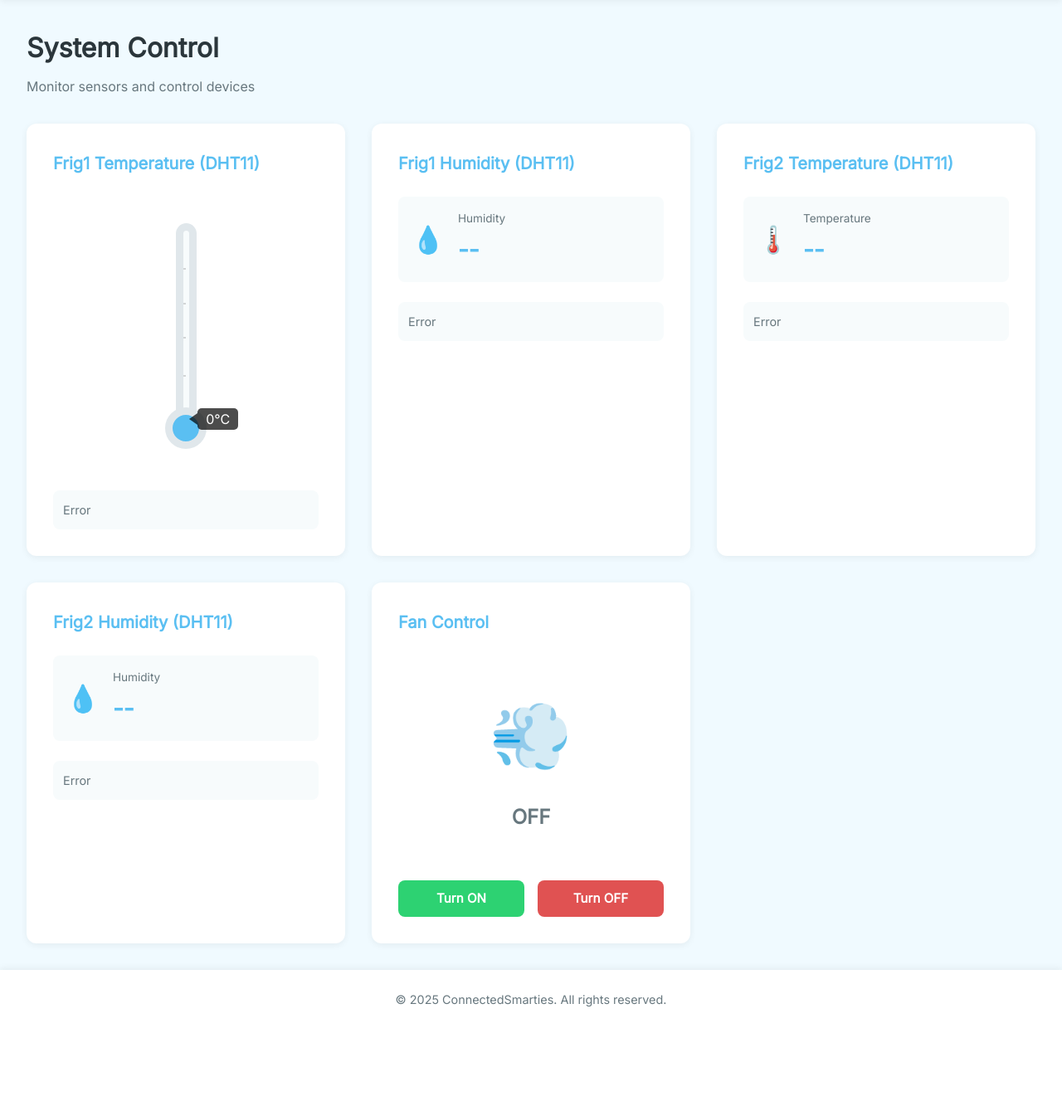
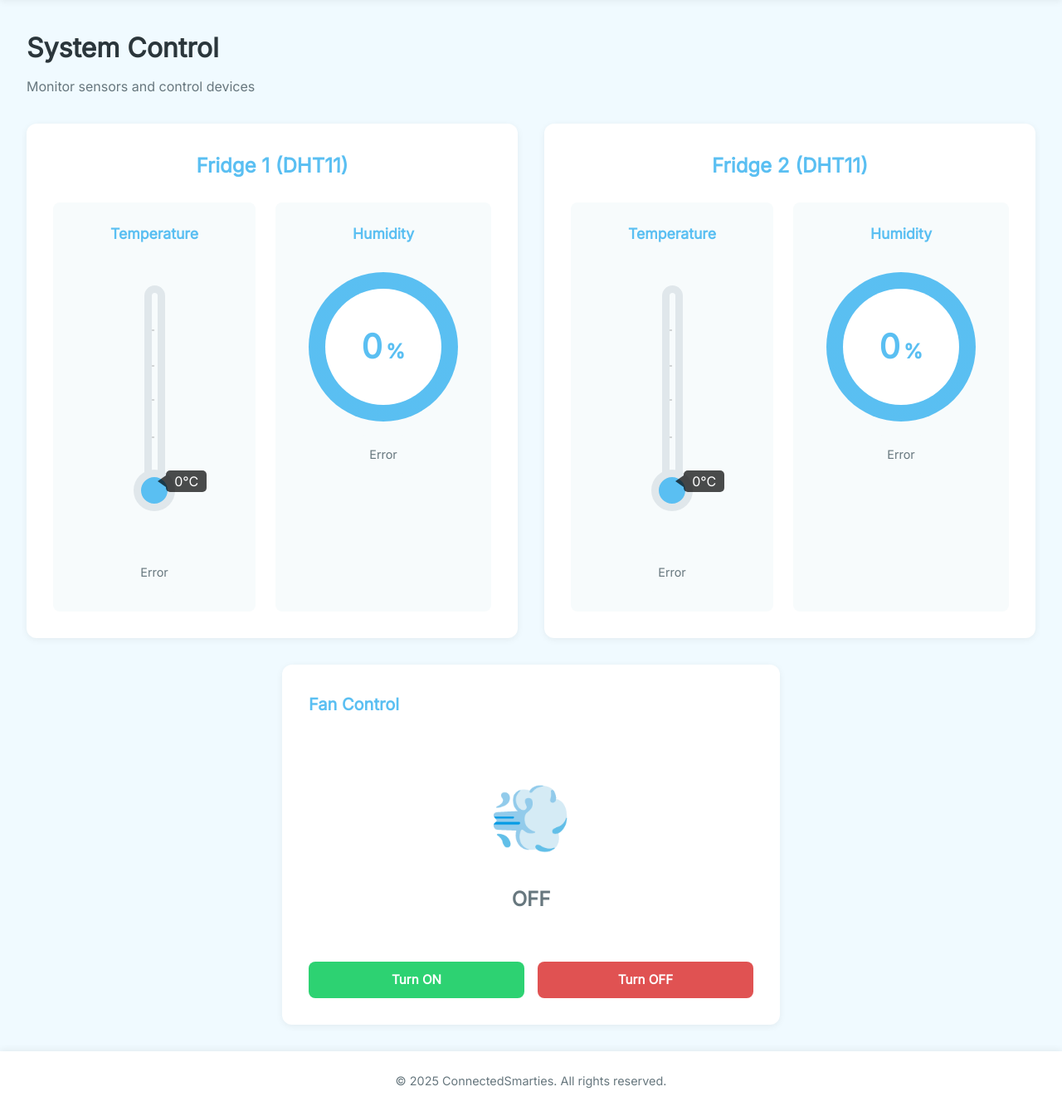
Before and after one commit to Vacheprime/ConnectedSmarties, a Python web app: template back-end/templates/home.html in a window 1280 px wide. Shown: the part 70-1409 px from the top of the page at 83% size. Before the commit the page ends 1283 px from the top, so only its background shows below. Run offline with Jinja, Linux system fonts and the light colour scheme; the template is opened without the code that fills it, so the values that code supplies are empty; some web fonts are replaced.

Commit message:
UI: successfully added the thermometer and the humidiy gauges in the home page :D

```diff
--- a/back-end/static/js/home.js
+++ b/back-end/static/js/home.js
@@ -6,8 +6,8 @@ function showToast(title, message, type) {
   console.log(`Toast - Title: ${title}, Message: ${message}, Type: ${type}`)
 }
 
-function updateThermometer(temperature) {
-  const thermometerElement = document.getElementById("temperature")
+function updateThermometer(temperature, thermometerId) {
+  const thermometerElement = document.getElementById(`temperature-${thermometerId}`)
   const minTemp = -20
   const maxTemp = 50
 
@@ -19,6 +19,19 @@ function updateThermometer(temperature) {
   thermometerElement.setAttribute("data-value", temperature + "°C")
 }
 
+function updateHumidityGauge(humidity, gaugeId) {
+  const humidityValueElement = document.getElementById(`humidity-value-${gaugeId}`)
+
+  // Clamp the humidity value to be within 0-100%
+  const clampedHumidity = Math.max(0, Math.min(100, Number.parseFloat(humidity)))
+
+  // Update the numerical display
+  humidityValueElement.textContent = Math.round(clampedHumidity)
+
+  // Update the CSS variable for the gauge fill
+  document.documentElement.style.setProperty(`--humidity-${gaugeId}`, clampedHumidity)
+}
+
 // Fetch sensor data
 async function fetchSensorData() {
   try {
@@ -27,18 +40,17 @@ async function fetchSensorData() {
       const data = await response.json()
 
       const sensor1Temp = Number.parseFloat(data.sensor1.temperature)
-      updateThermometer(sensor1Temp)
+      updateThermometer(sensor1Temp, 1)
+      updateHumidityGauge(data.sensor1.humidity, 1)
 
-      document.getElementById("sensor1-humidity").textContent = `${data.sensor1.humidity}%`
+      const sensor2Temp = Number.parseFloat(data.sensor2.temperature)
+      updateThermometer(sensor2Temp, 2)
+      updateHumidityGauge(data.sensor2.humidity, 2)
 
-      document.getElementById("sensor2-temp").textContent = `${data.sensor2.temperature}°C`
-
-      document.getElementById("sensor2-humidity").textContent = `${data.sensor2.humidity}%`
-
-      document.getElementById("sensor1-status").innerHTML = '<span class="status-dot"></span><span>Active</span>'
+      document.getElementById("sensor1-temp-status").innerHTML = '<span class="status-dot"></span><span>Active</span>'
       document.getElementById("sensor1-humidity-status").innerHTML =
         '<span class="status-dot"></span><span>Active</span>'
-      document.getElementById("sensor2-status").innerHTML = '<span class="status-dot"></span><span>Active</span>'
+      document.getElementById("sensor2-temp-status").innerHTML = '<span class="status-dot"></span><span>Active</span>'
       document.getElementById("sensor2-humidity-status").innerHTML =
         '<span class="status-dot"></span><span>Active</span>'
     } else {
@@ -48,9 +60,9 @@ async function fetchSensorData() {
     console.error("Error fetching sensor data:", error)
     showToast("Sensor Error", "Failed to fetch sensor data", "error")
 
-    document.getElementById("sensor1-status").innerHTML = "<span>Error</span>"
+    document.getElementById("sensor1-temp-status").innerHTML = "<span>Error</span>"
     document.getElementById("sensor1-humidity-status").innerHTML = "<span>Error</span>"
-    document.getElementById("sensor2-status").innerHTML = "<span>Error</span>"
+    document.getElementById("sensor2-temp-status").innerHTML = "<span>Error</span>"
     document.getElementById("sensor2-humidity-status").innerHTML = "<span>Error</span>"
   }
 }
--- a/back-end/static/styles/home.css
+++ b/back-end/static/styles/home.css
@@ -135,3 +135,52 @@
 .fan-controls button {
   flex: 1;
 }
+
+.fridges-container {
+  display: grid;
+  grid-template-columns: repeat(auto-fit, minmax(500px, 1fr));
+  gap: 2rem;
+  margin-bottom: 2rem;
+}
+
+.fridge-section {
+  background-color: var(--color-background-light);
+  padding: 2rem;
+  border-radius: var(--border-radius);
+  box-shadow: var(--card-shadow);
+}
+
+.fridge-title {
+  color: var(--color-primary);
+  margin-bottom: 1.5rem;
+  font-size: 1.5rem;
+  text-align: center;
+  font-weight: 700;
+}
+
+.fridge-monitors {
+  display: grid;
+  grid-template-columns: repeat(2, 1fr);
+  gap: 1.5rem;
+}
+
+.monitor-card {
+  background-color: var(--color-background-card);
+  padding: 1.5rem;
+  border-radius: var(--border-radius-small);
+  display: flex;
+  flex-direction: column;
+  align-items: center;
+}
+
+.monitor-card h3 {
+  color: var(--color-primary);
+  margin-bottom: 1rem;
+  font-size: 1.1rem;
+  font-weight: 600;
+}
+
+.fan-section {
+  max-width: 600px;
+  margin: 0 auto;
+}
--- /dev/null
+++ b/back-end/static/styles/humidity-gauge.css
@@ -0,0 +1,75 @@
+:root {
+  --humidity-1: 0;
+  --humidity-2: 0;
+}
+
+.humidity-gauge-container {
+  display: flex;
+  justify-content: center;
+  align-items: center;
+  padding: 1rem;
+}
+
+.humidity-gauge {
+  position: relative;
+  width: 180px;
+  height: 180px;
+  border-radius: 50%;
+  background: conic-gradient(
+    #e0e0e0 0%,
+    #e0e0e0 calc(var(--humidity) * 1%),
+    var(--color-primary) calc(var(--humidity) * 1%),
+    var(--color-primary) 100%
+  );
+  display: flex;
+  justify-content: center;
+  align-items: center;
+  transition: background 0.3s ease;
+}
+
+.humidity-gauge::after {
+  content: "";
+  position: absolute;
+  width: 140px;
+  height: 140px;
+  border-radius: 50%;
+  background-color: white;
+}
+
+.humidity-gauge-label {
+  position: relative;
+  z-index: 1;
+  font-size: 2.5rem;
+  font-weight: bold;
+  color: var(--color-primary);
+  display: flex;
+  align-items: baseline;
+  gap: 0.25rem;
+}
+
+.humidity-gauge-label .humidity-value {
+  font-size: 2.5rem;
+}
+
+.humidity-gauge-label .humidity-unit {
+  font-size: 1.5rem;
+}
+
+/* Individual gauge styling */
+#humidity-gauge-1 {
+  background: conic-gradient(
+    #e0e0e0 0%,
+    #e0e0e0 calc(var(--humidity-1) * 1%),
+    var(--color-primary) calc(var(--humidity-1) * 1%),
+    var(--color-primary) 100%
+  );
+}
+
+#humidity-gauge-2 {
+  background: conic-gradient(
+    #e0e0e0 0%,
+    #e0e0e0 calc(var(--humidity-2) * 1%),
+    var(--color-primary) calc(var(--humidity-2) * 1%),
+    var(--color-primary) 100%
+  );
+}
--- a/back-end/static/styles/thermometer.css
+++ b/back-end/static/styles/thermometer.css
@@ -1,7 +1,8 @@
 @import url("https://fonts.googleapis.com/css?family=Jaldi&display=swap");
 
 /* Thermometer wrapper */
-#thermometer-wrapper {
+#thermometer-wrapper-1,
+#thermometer-wrapper-2 {
   display: flex;
   flex-direction: column;
   align-items: center;
@@ -9,7 +10,7 @@
 }
 
 /* THERMOMETER */
-#termometer {
+.termometer {
   width: 25px;
   background: var(--color-background-card);
   height: 240px;
@@ -20,15 +21,15 @@
   margin-bottom: 50px;
 }
 
-#termometer:before,
-#termometer:after {
+.termometer:before,
+.termometer:after {
   position: absolute;
   content: "";
   border-radius: 50%;
 }
 
 /* Border cover */
-#termometer:before {
+.termometer:before {
   width: 100%;
   height: 34px;
   bottom: 9px;
@@ -37,7 +38,7 @@
 }
 
 /* Bulb */
-#termometer:after {
+.termometer:after {
   transform: translateX(-50%);
   width: 50px;
   height: 50px;
@@ -48,7 +49,7 @@
   left: 50%;
 }
 
-#graduations {
+.graduations {
   height: 59%;
   top: 20%;
   width: 50%;
@@ -57,7 +58,7 @@
   border-bottom: 2px solid rgba(0, 0, 0, 0.15);
 }
 
-#graduations:before {
+.graduations:before {
   content: "";
   position: absolute;
   height: 34%;
@@ -67,7 +68,7 @@
   border-bottom: 2px solid rgba(0, 0, 0, 0.15);
 }
 
-#temperature {
+.temperature {
   bottom: 0;
   background: linear-gradient(#f17a65, var(--color-primary)) no-repeat bottom;
   width: 100%;
@@ -78,7 +79,7 @@
 }
 
 /* Temperature value - Tooltip */
-#temperature:before {
+.temperature:before {
   content: attr(data-value);
   background: rgba(0, 0, 0, 0.7);
   color: white;
@@ -95,7 +96,7 @@
 }
 
 /* Tooltip arrow */
-#temperature:after {
+.temperature:after {
   content: "";
   border-top: 0.45em solid transparent;
   border-bottom: 0.45em solid transparent;
--- a/back-end/templates/home.html
+++ b/back-end/templates/home.html
@@ -7,6 +7,8 @@
     <link rel="stylesheet" href="../static/styles/main.css">
     <link rel="stylesheet" href="../static/styles/home.css">
     <link rel="stylesheet" href="../static/styles/thermometer.css">
+    <!-- Added humidity gauge styles -->
+    <link rel="stylesheet" href="../static/styles/humidity-gauge.css">
 </head>
 <body>
     <div class="container">
@@ -28,31 +30,34 @@
                 <p class="subtitle">Monitor sensors and control devices</p>
             </div>
 
-            <div class="control-grid">
-                <!-- Renamed to Frig1 Temperature and removed manual controls -->
-                <div class="sensor-card" id="thermometer-card">
-                    <h2>Frig1 Temperature (DHT11)</h2>
-                    <div id="thermometer-wrapper">
-                        <div id="termometer">
-                            <div id="temperature" style="height:0" data-value="0°C"></div>
-                            <div id="graduations"></div>
+            <div class="fridges-container">
+                <!-- Fridge 1 -->
+                <div class="fridge-section">
+                    <h2 class="fridge-title">Fridge 1 (DHT11)</h2>
+                    <div class="fridge-monitors">
+                        <!-- Thermometer -->
+                        <div class="monitor-card">
+                            <h3>Temperature</h3>
+                            <div id="thermometer-wrapper-1">
+                                <div id="termometer-1" class="termometer">
+                                    <div id="temperature-1" class="temperature" style="height:0" data-value="0°C"></div>
+                                    <div class="graduations"></div>
                                 </div>
                             </div>
-                    <div class="sensor-status" id="sensor1-status">
+                            <div class="sensor-status" id="sensor1-temp-status">
                                 <span class="status-dot"></span>
                                 <span>Reading...</span>
                             </div>
                         </div>
 
-                <!--Frig1 Humidity gauge -->
-                <div class="sensor-card">
-                    <h2>Frig1 Humidity (DHT11)</h2>
-                    <div class="sensor-readings">
-                        <div class="reading">
-                            <span class="reading-icon">💧</span>
-                            <div class="reading-info">
-                                <span class="reading-label">Humidity</span>
-                                <span class="reading-value" id="sensor1-humidity">--</span>
+                        <!-- Humidity Gauge -->
+                        <div class="monitor-card">
+                            <h3>Humidity</h3>
+                            <div class="humidity-gauge-container">
+                                <div id="humidity-gauge-1" class="humidity-gauge">
+                                    <div class="humidity-gauge-label">
+                                        <span class="humidity-value" id="humidity-value-1">0</span>
+                                        <span class="humidity-unit">%</span>
                                     </div>
                                 </div>
                             </div>
@@ -61,33 +66,36 @@
                                 <span>Reading...</span>
                             </div>
                         </div>
-
-                <!-- Split Sensor 2 into two separate cards for Frig2 -->
-                <div class="sensor-card">
-                    <h2>Frig2 Temperature (DHT11)</h2>
-                    <div class="sensor-readings">
-                        <div class="reading">
-                            <span class="reading-icon">🌡️</span>
-                            <div class="reading-info">
-                                <span class="reading-label">Temperature</span>
-                                <span class="reading-value" id="sensor2-temp">--</span>
                     </div>
                 </div>
+
+                <!-- Fridge 2 -->
+                <div class="fridge-section">
+                    <h2 class="fridge-title">Fridge 2 (DHT11)</h2>
+                    <div class="fridge-monitors">
+                        <!-- Thermometer -->
+                        <div class="monitor-card">
+                            <h3>Temperature</h3>
+                            <div id="thermometer-wrapper-2">
+                                <div id="termometer-2" class="termometer">
+                                    <div id="temperature-2" class="temperature" style="height:0" data-value="0°C"></div>
+                                    <div class="graduations"></div>
                                 </div>
-                    <div class="sensor-status" id="sensor2-status">
+                            </div>
+                            <div class="sensor-status" id="sensor2-temp-status">
                                 <span class="status-dot"></span>
                                 <span>Reading...</span>
                             </div>
                         </div>
 
-                <div class="sensor-card">
-                    <h2>Frig2 Humidity (DHT11)</h2>
-                    <div class="sensor-readings">
-                        <div class="reading">
-                            <span class="reading-icon">💧</span>
-                            <div class="reading-info">
-                                <span class="reading-label">Humidity</span>
-                                <span class="reading-value" id="sensor2-humidity">--</span>
+                        <!-- Humidity Gauge -->
+                        <div class="monitor-card">
+                            <h3>Humidity</h3>
+                            <div class="humidity-gauge-container">
+                                <div id="humidity-gauge-2" class="humidity-gauge">
+                                    <div class="humidity-gauge-label">
+                                        <span class="humidity-value" id="humidity-value-2">0</span>
+                                        <span class="humidity-unit">%</span>
                                     </div>
                                 </div>
                             </div>
@@ -96,8 +104,12 @@
                                 <span>Reading...</span>
                             </div>
                         </div>
+                    </div>
+                </div>
+            </div>
 
             <!-- Fan Control -->
+            <div class="fan-section">
                 <div class="fan-card">
                     <h2>Fan Control</h2>
                     <div class="fan-visual">
@@ -118,7 +130,6 @@
     </div>
 
     <div id="toast-container"></div>
-    <!-- Removed set-temperature.js since we're using real sensor data -->
     <script src="../static/js/notifications.js"></script>
     <script src="../static/js/home.js"></script>
 </body>
```
Lines whose indentation alone changed are shown as unchanged.
